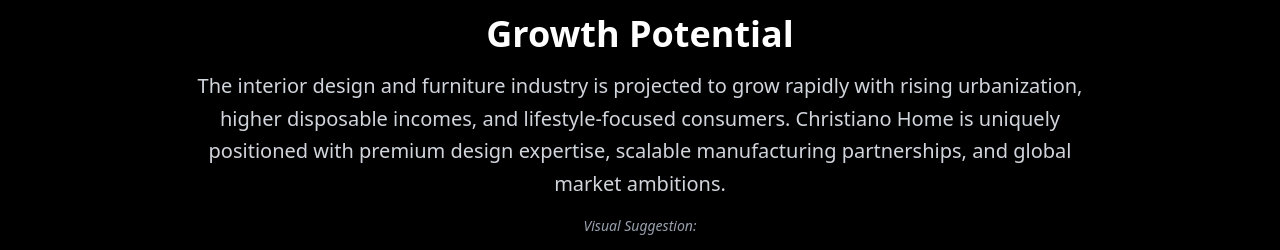
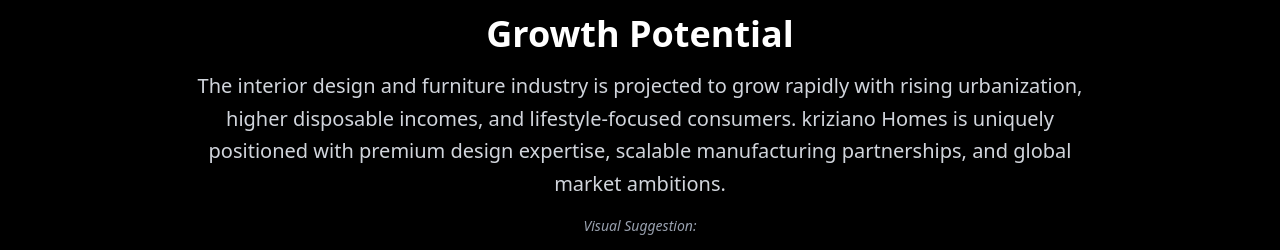
Before and after one commit to Razan-co/investors-app, a React (Vite) app: page /sofa in a window 1280 px wide. Shown: the part 2027-2277 px from the top of the page. Built offline with nearby package versions, Linux system fonts and the light colour scheme.

Commit message:
spell check

```diff
--- a/src/pages/cloth/BrandStory.jsx
+++ b/src/pages/cloth/BrandStory.jsx
@@ -31,7 +31,7 @@
           <img
             src="/brand.jpg"
             alt="Brand Fashion Dress"
-            className="w-full h-auto md:h-[90vh] object-cover"
+            className="w-full h-[50vh] md:h-[90vh] object-cover"
           />
         </div>
       </div>
--- a/src/pages/homes/ProductGallery.jsx
+++ b/src/pages/homes/ProductGallery.jsx
@@ -50,7 +50,7 @@
         <p className="text-gray-300 text-sm sm:text-xl leading-relaxed">
           The interior design and furniture industry is projected to grow rapidly
           with rising urbanization, higher disposable incomes, and
-          lifestyle-focused consumers. Christiano Home is uniquely positioned
+          lifestyle-focused consumers. kriziano Homes is uniquely positioned
           with premium design expertise, scalable manufacturing partnerships, and
           global market ambitions.
         </p>
```
